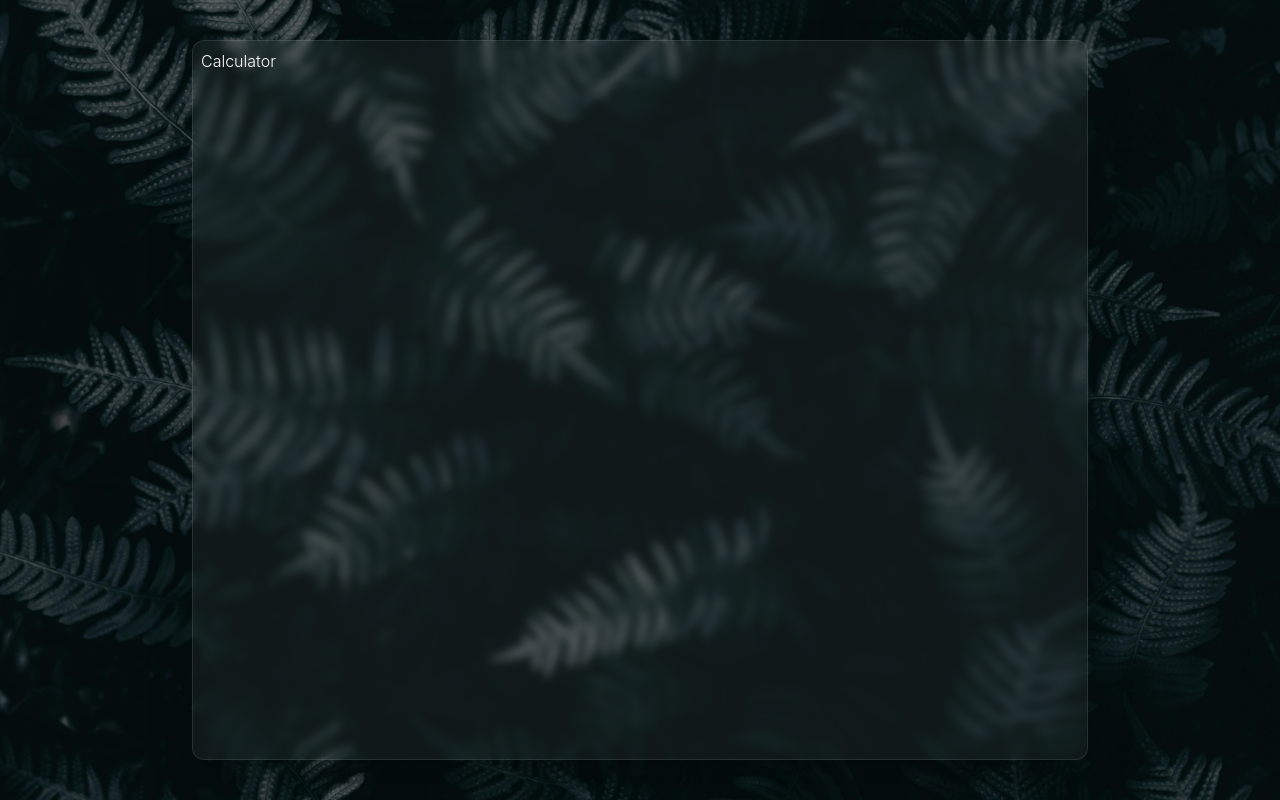
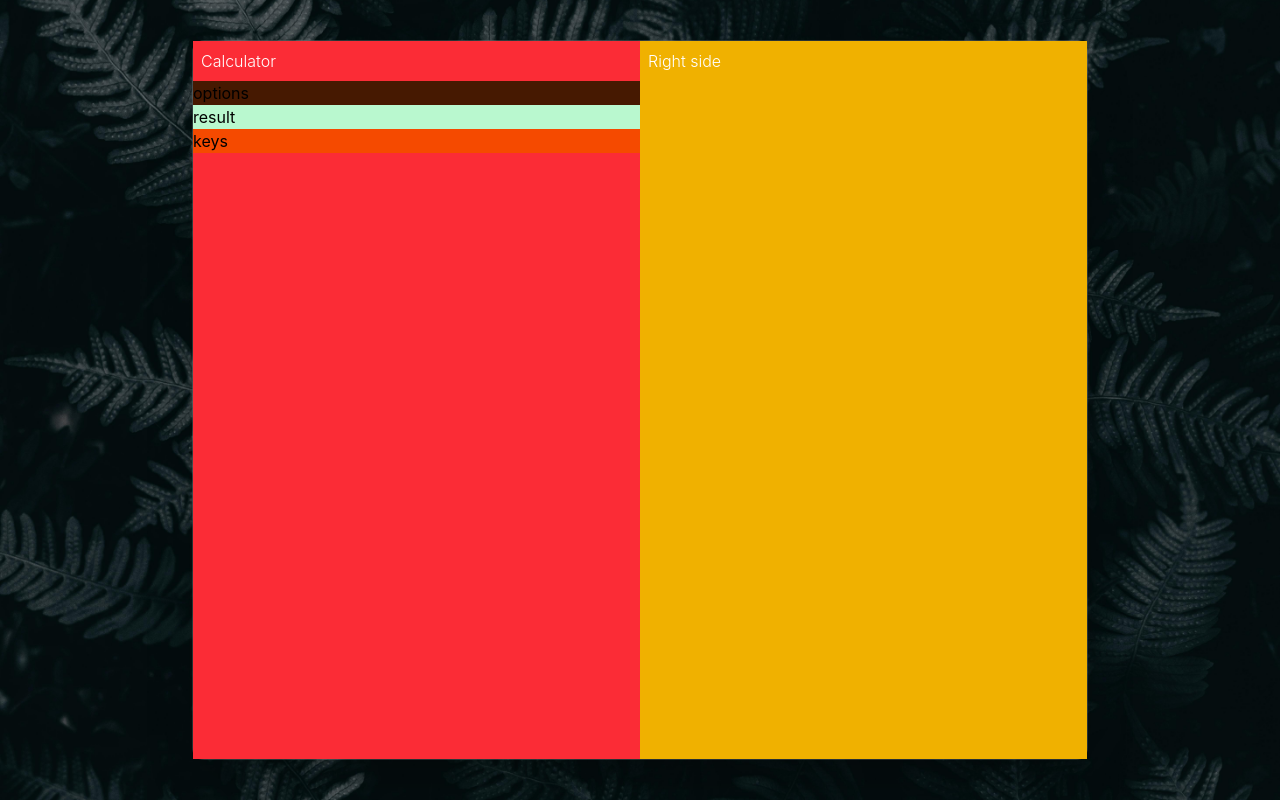
Before and after one commit to KuldeepBhagat/Calculator, a React (Vite) app: page / in a window 1280 px wide. Built offline with nearby package versions, Linux system fonts and the light colour scheme.

Commit message:
layout added

```diff
--- a/src/App.tsx
+++ b/src/App.tsx
@@ -15,9 +15,24 @@ export default function App() {
                             border border-white/10
                             shadow-2xl
                             rounded-xl
-                            my-auto
-                            overflow-hidden">
-                <h1 className="text-white p-2 font-light">Calculator</h1>
+                            flex
+                            flex-row
+                            ">
+                <div className="bg-red-500 flex-1">
+                    <h1 className="text-white p-2 font-light">Calculator</h1>
+                    <div className="bg-amber-950">
+                        <h1>options</h1>
+                    </div>
+                    <div className="bg-green-200">
+                        <h1>result</h1>
+                    </div>
+                    <div className="bg-orange-600">
+                        <h1>keys</h1>
+                    </div>
+                </div>
+                <div className="bg-yellow-500 flex-1">
+                    <h1 className="text-white p-2 font-light">Right side</h1>
+                </div>
             </div>
         </div>
     )
```
